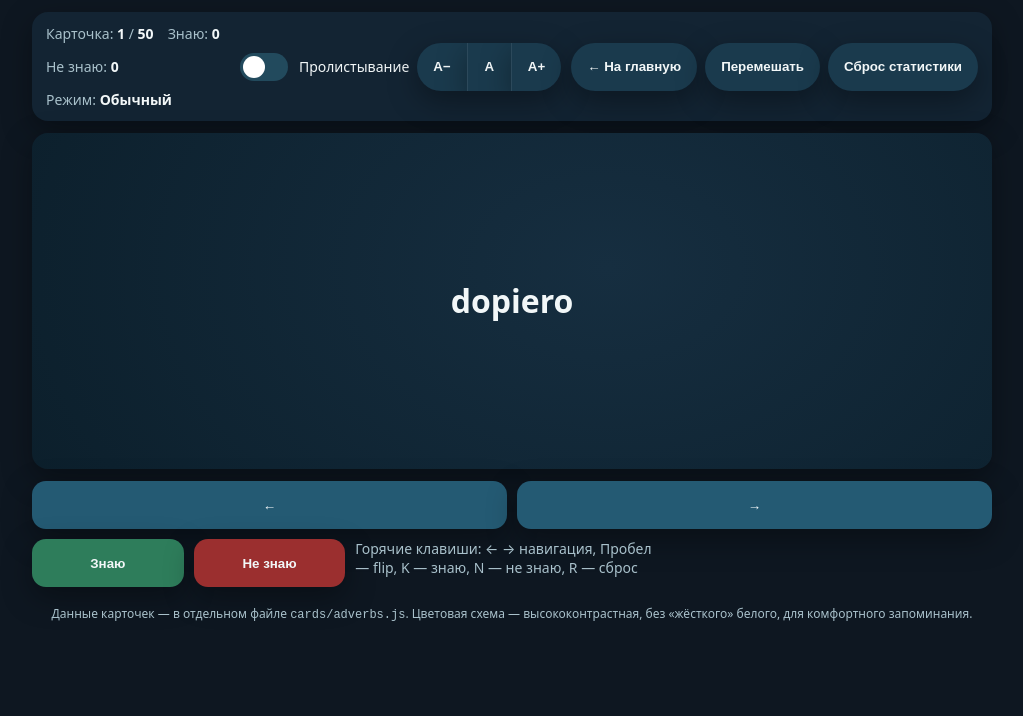
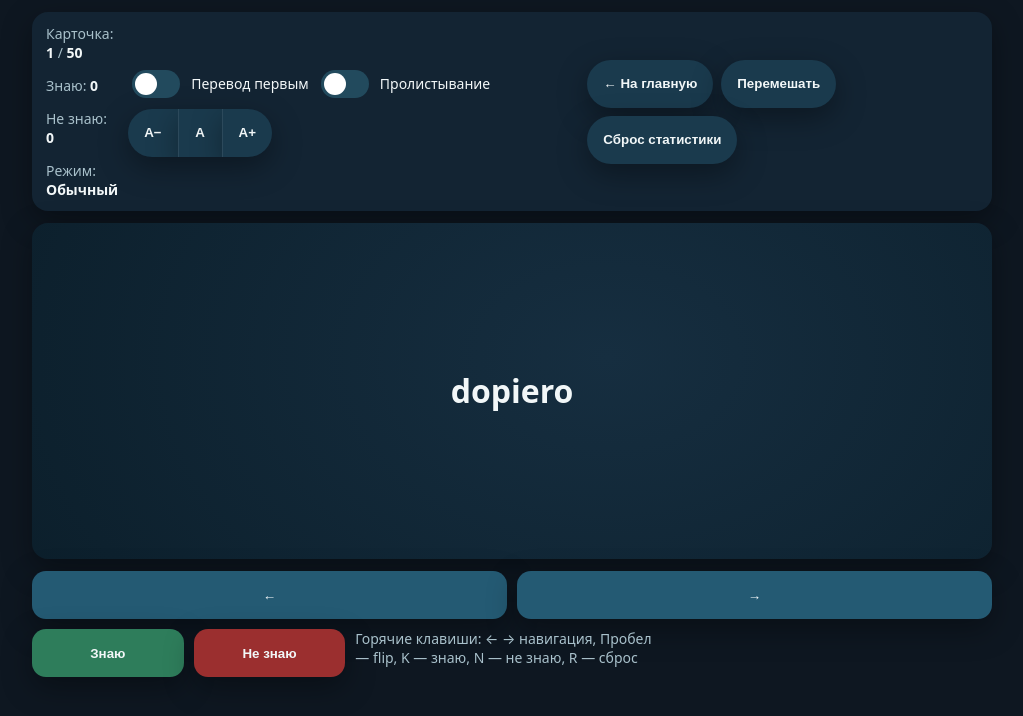
Before and after one commit to khaladkou/polish_czasowniki, a plain HTML site: page adverbs.html in a window 1280 px wide. Shown: the whole page, without its empty margins (128-1151 px from the left). Drawn offline with Linux system fonts and the light colour scheme.

Commit message:
Add reverse flashcard option and clean file hints

```diff
--- a/adverbs.html
+++ b/adverbs.html
@@ -89,7 +89,6 @@
     z-index: 1000;
   }
 
-  footer { color: var(--muted); font-size: var(--fs-micro); text-align: center; padding: 6px; }
   @media (min-width: 700px) {
     .controls { grid-template-columns: 1fr 1fr 1fr; }
     .controls > .row:nth-child(1) { grid-column: 1 / -1; } /* arrows row spans full width */
@@ -113,6 +112,7 @@
       <div class="muted">Режим: <b id="modeText">Обычный</b></div>
     </div>
     <div class="toggles">
+      <label class="switch"><input id="toggleReverse" type="checkbox"><span>Перевод первым</span></label>
       <label class="switch"><input id="toggleBrowse" type="checkbox"><span>Пролистывание</span></label>
       <div class="seg" aria-label="Размер шрифта">
         <button id="fontDec" title="Уменьшить шрифт" aria-label="Уменьшить шрифт">A−</button>
@@ -150,7 +150,6 @@
     </div>
   </nav>
 
-  <footer>Данные карточек — в отдельном файле <code>cards/adverbs.js</code>. Цветовая схема — высококонтрастная, без «жёсткого» белого, для комфортного запоминания.</footer>
 </div>
 
 <div id="toast" class="toast"></div>
--- a/bundle.js
+++ b/bundle.js
@@ -92,8 +92,6 @@ function renderMenu(){
         <li><a href="pronouns.html" style="font-weight:700; font-size:1.15rem; text-decoration:none; color:inherit;">Польские местоимения</a></li>
       </ul>
     </section>
-    <hr />
-    <small>Добавьте свои подборки в папку <code>/sets</code> и зарегистрируйте их в <code>sets/index.js</code></small>
   `;
 
   app.querySelectorAll('a[data-set]').forEach(link => {
--- a/flashcards.js
+++ b/flashcards.js
@@ -50,6 +50,7 @@ function render(){
   const hintText = document.getElementById("hintText");
   const modeText = document.getElementById("modeText");
   const browse = document.getElementById("toggleBrowse").checked;
+  const reverse = document.getElementById("toggleReverse").checked;
   modeText.textContent = browse ? "Пролистывание" : "Обычный";
 
   if(order.length === 0){
@@ -62,8 +63,10 @@ function render(){
   const card = CARDS[ order[idx] ];
   // Всегда показываем фронт при входе в карточку
   side = "front";
-  frontText.textContent = card.front;
-  backText.textContent = card.back;
+  const frontContent = reverse ? card.back : card.front;
+  const backContent  = reverse ? card.front : card.back;
+  frontText.textContent = frontContent;
+  backText.textContent = backContent;
   hintText.textContent = card.hint || "";
 
   if(browse){
@@ -141,6 +144,7 @@ document.getElementById("btnDontKnow").addEventListener("click", () => respond("
 document.getElementById("btnReset").addEventListener("click", resetStats);
 document.getElementById("btnShuffle").addEventListener("click", shuffle);
 document.getElementById("toggleBrowse").addEventListener("change", render);
+document.getElementById("toggleReverse").addEventListener("change", render);
 document.getElementById("fontInc").addEventListener("click", () => applyFontStep(fontIndex + 1));
 document.getElementById("fontDec").addEventListener("click", () => applyFontStep(fontIndex - 1));
 document.getElementById("fontReset").addEventListener("click", () => applyFontStep(1));
--- a/main.js
+++ b/main.js
@@ -92,8 +92,6 @@ function renderMenu(){
         <li><a href="pronouns.html" style="font-weight:700; font-size:1.15rem; text-decoration:none; color:inherit;">Польские местоимения</a></li>
       </ul>
     </section>
-    <hr />
-    <small>Добавьте свои подборки в папку <code>/sets</code> и зарегистрируйте их в <code>sets/index.js</code></small>
   `;
 
   app.querySelectorAll('a[data-set]').forEach(link => {
```
Also changed, not shown: pronouns.html (+1 -2 lines).
